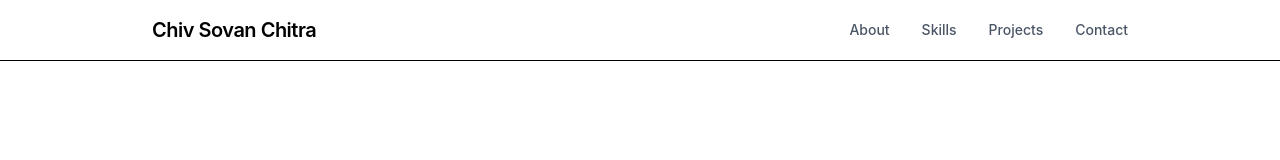
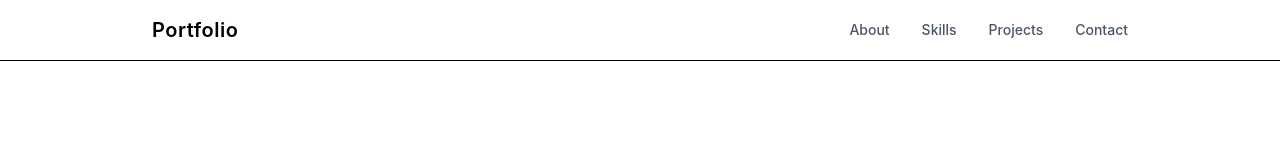
Before and after one commit to chivsovanchitra/my-portfolio, a React (Vite) app: page / in a window 1280 px wide. Shown: the top 160 px of the page. Built offline with nearby package versions, Linux system fonts and the light colour scheme.

Commit message:
change app name

```diff
--- a/src/components/Navbar.jsx
+++ b/src/components/Navbar.jsx
@@ -1,6 +1,5 @@
 import { useState } from "react";
-import { userInfo } from "../config/data";
-import { menus } from "../config/appSettings";
+import { appName, menus } from "../config/appSettings";
 
 export default function Navbar() {
   const [open, setOpen] = useState(false);
@@ -8,10 +7,7 @@ export default function Navbar() {
   return (
     <nav className="fixed top-0 w-full z-50 backdrop-blur-md bg-white/70 border-b">
       <div className="max-w-5xl mx-auto flex justify-between items-center px-6 py-4">
-
-        <div className="text-xl font-semibold tracking-tight">
-          {userInfo.fullName}
-        </div>
+        <div className="text-xl font-semibold tracking-wide">{appName}</div>
 
         {/* Desktop */}
         <ul className="hidden md:flex gap-8 text-sm font-medium">
@@ -28,10 +24,7 @@ export default function Navbar() {
         </ul>
 
         {/* Mobile */}
-        <button
-          onClick={() => setOpen(!open)}
-          className="md:hidden text-2xl"
-        >
+        <button onClick={() => setOpen(!open)} className="md:hidden text-2xl">
           ☰
         </button>
       </div>
--- a/src/config/appSettings.js
+++ b/src/config/appSettings.js
@@ -1,3 +1,5 @@
+export const appName = "Portfolio";
+
 export const menus = [
   { label: "About", value: "about" },
   { label: "Skills", value: "skills" },
```
